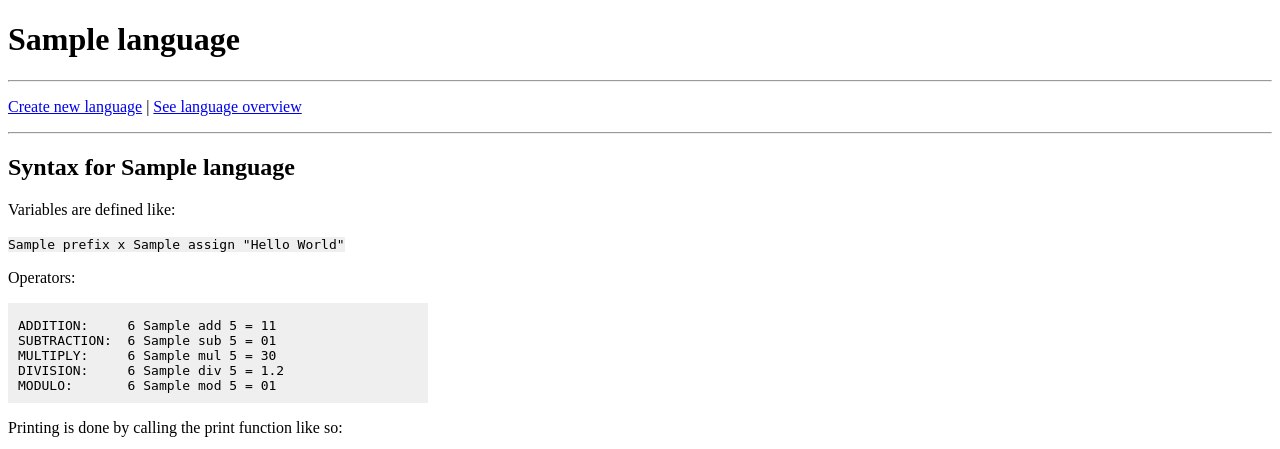
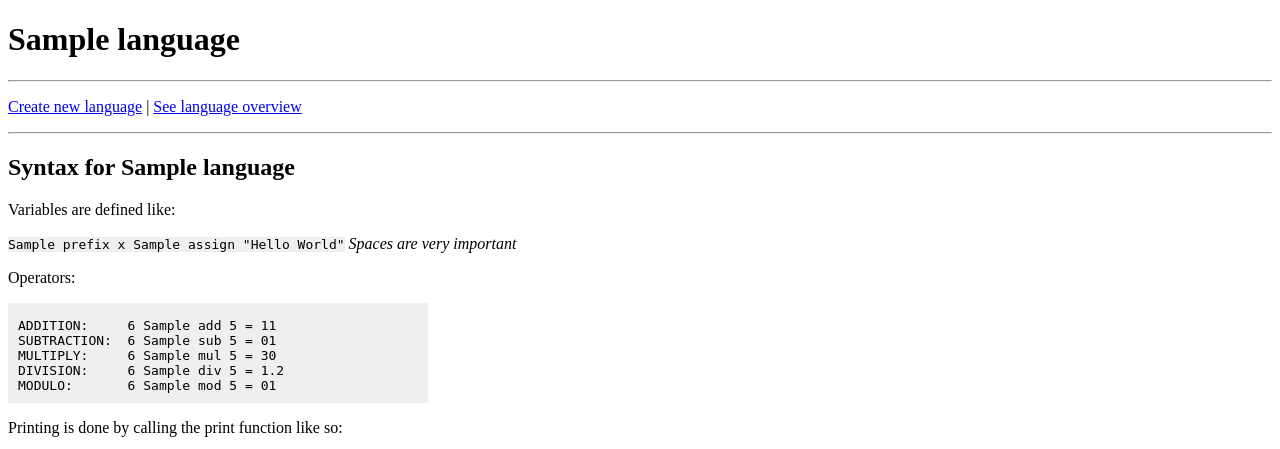
Before and after one commit to benstigsen/Programming-Webapplication, a Flask app: template templates/interpreter.html in a window 1280 px wide. Shown: the top 449 px of the page. Run offline with Flask 2, Linux system fonts and the light colour scheme; the template is opened without the code that fills it: most values are stand-ins (such as "Sample title", 1, 10 or a date in 2020).

Commit message:
added note about spaces

```diff
--- a/templates/interpreter.html
+++ b/templates/interpreter.html
@@ -17,6 +17,7 @@
   <!-- Variables -->
   <p>Variables are defined like:</p>
   <code>{{ language.variable.prefix }} x {{ language.variable.assign}} "Hello World"</code>
+  <i>Spaces are very important</i>
 
   <br>
 
```
